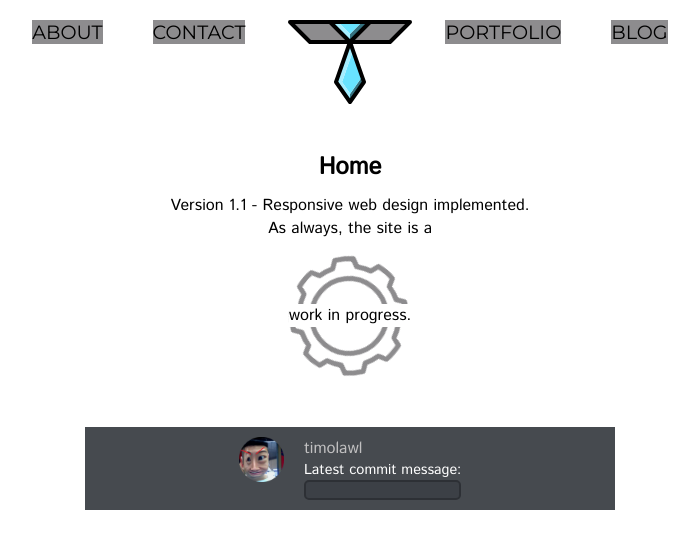
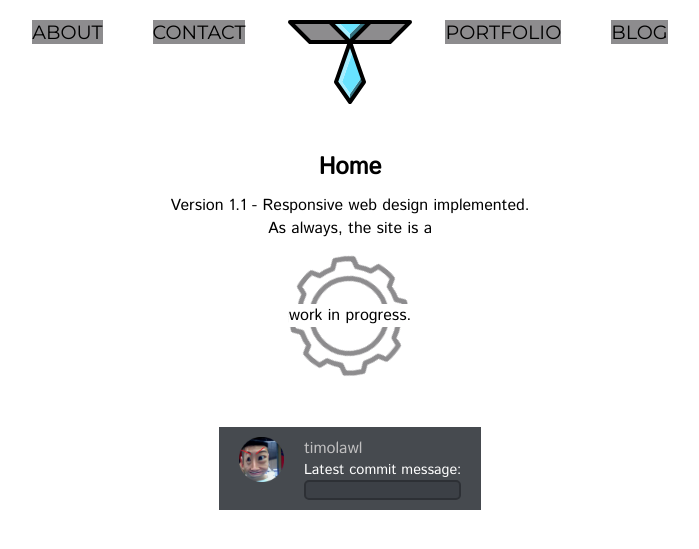
Before and after one commit to timolawl/timolawl.github.io, a Jekyll site: the page built from index.html, in a window 1280 px wide. Shown: the top 549 px of the page, without its empty margins (290-989 px from the left). Built offline with Jekyll 4.4.1, drawn with Linux system fonts in a browser that asks for light colours; nearby versions of some CDN libraries.

Commit message:
Minor layout fixes and code cleanup.

```diff
--- a/_assets/stylesheets/_components.module.git-message.scss
+++ b/_assets/stylesheets/_components.module.git-message.scss
@@ -5,9 +5,9 @@
     background-color: #464a4f;
     max-width: 530px;
   //  text-align: left;
-  //  width: -webkit-fit-content;
-  //  width: -moz-fit-content;
-  //  width: fit-content;
+    width: -webkit-fit-content;
+    width: -moz-fit-content;
+    width: fit-content;
 }
 
 .discord-image-wrapper {
--- a/_assets/stylesheets/_components.page-body.scss
+++ b/_assets/stylesheets/_components.page-body.scss
@@ -35,12 +35,11 @@
     &__content {
     }
 }
-/*
+
 .WIP {
-    font-family: 'Italianno', cursive;
-    font-size: 2em;
+    background-color: #fff;
 }
-*/
+
 // the cog svg in the home page
 .cog {
     position: absolute;
@@ -54,12 +53,13 @@
     animation-timing-function: ease;
     animation-iteration-count: infinite;
     transform-origin: 50% 50%;
-
+/*
 // returns a white background between text and cog for text clarity.
     &__clear {
         background: #fff;
         //might as well use it to add some spacing between the other lines.
     }
+    */
 }
 
 @keyframes rotation {
--- a/index.html
+++ b/index.html
@@ -17,7 +17,7 @@ Version 1.1 - Responsive web design implemented.</p>
                 <circle id="XMLID_7_" class="ct1" cx="48" cy="48" r="30"/>
             </g>
         </svg>
-        <span class="cog__clear">work in progress.</span></span></div>
+        <span class="WIP">work in progress.</span></span></div>
 </p>
 
 <div class="commit-message-wrapper">
```
